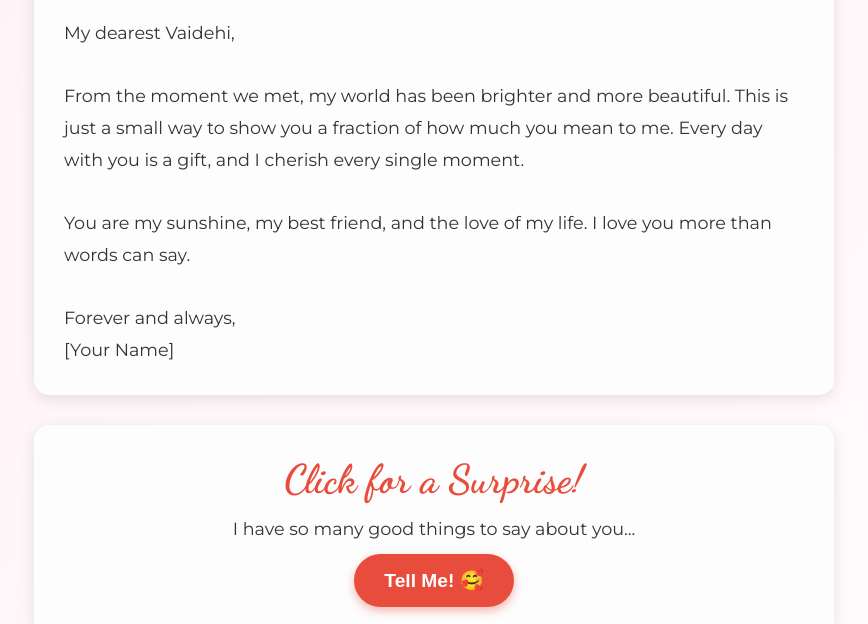
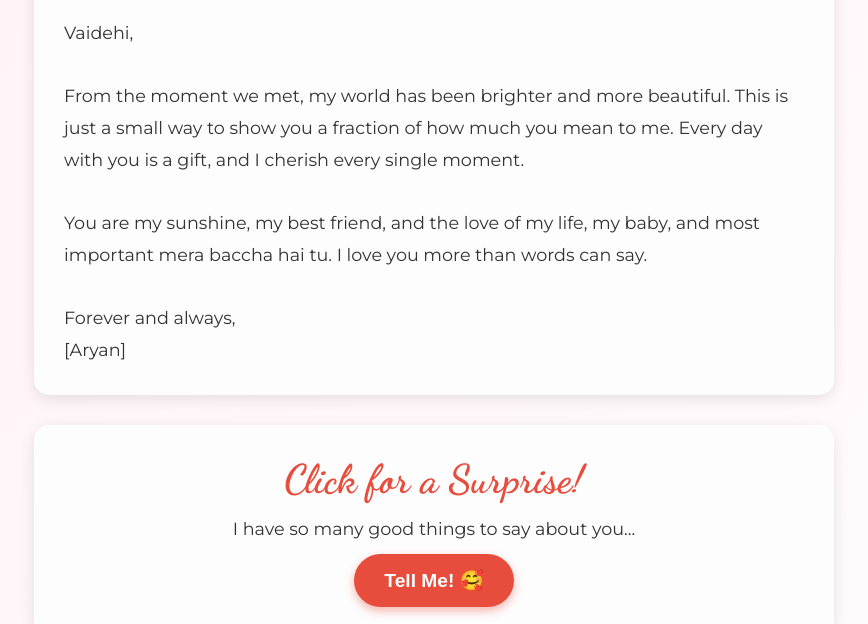
Before and after one commit to astroaryann/For_my_babe, a plain HTML site: page index.html in a window 1280 px wide. Shown: the part 472-1096 px from the top of the page, without its empty margins (206-1074 px from the left). Drawn offline with Linux system fonts and the light colour scheme.

Commit message:
Update index.html

```diff
--- a/index.html
+++ b/index.html
@@ -3,7 +3,7 @@
 <head>
     <meta charset="UTF-8">
     <meta name="viewport" content="width=device-width, initial-scale=1.0">
-    <title>For My Dearest Vaidehi ❤️</title>
+    <title>For My Babe, Vaidehi ❤️</title>
     <link rel="stylesheet" href="style.css">
     <link rel="preconnect" href="https://fonts.googleapis.com">
     <link rel="preconnect" href="https://fonts.gstatic.com" crossorigin>
@@ -27,16 +27,16 @@
             <h2>🌸 A Little Note For You 🌸</h2>
             <!-- EDIT HERE: Write your beautiful love letter below -->
             <p>
-                My dearest Vaidehi,
+                Vaidehi,
                 <br><br>
                 From the moment we met, my world has been brighter and more beautiful. This is just a small way to show you a fraction of how much you mean to me. Every day with you is a gift, and I cherish every single moment.
                 <br><br>
-                You are my sunshine, my best friend, and the love of my life. I love you more than words can say.
+                You are my sunshine, my best friend, and the love of my life, my baby, and most important mera baccha hai tu. I love you more than words can say.
                 <br><br>
                 Forever and always,
                 <br>
                 <!-- EDIT HERE: Add your name -->
-                [Your Name]
+                [Aryan]
             </p>
         </section>
 
```
